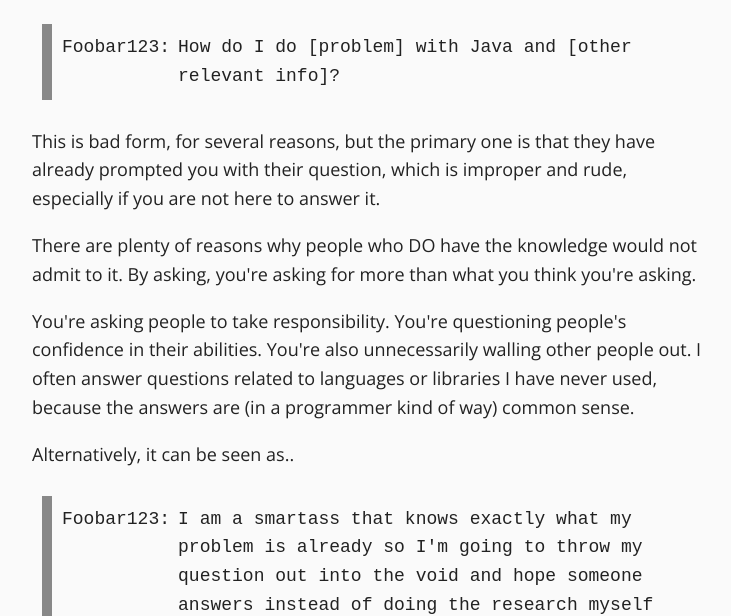
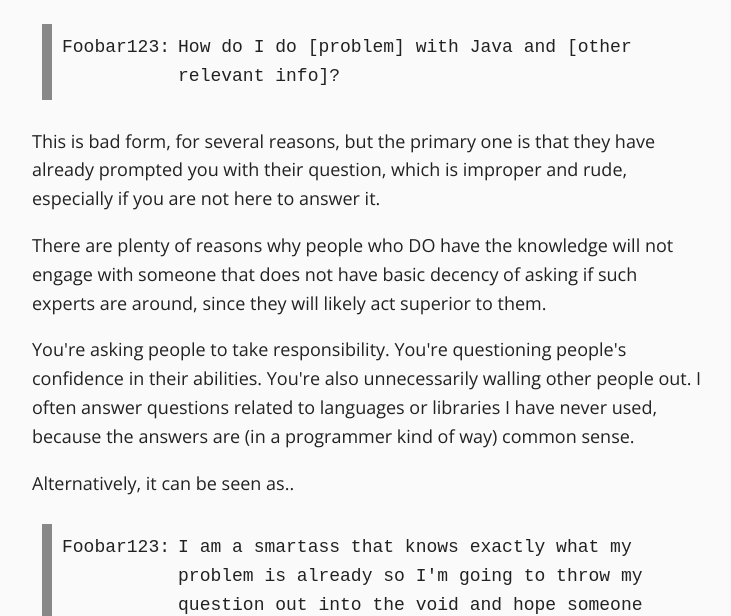
Before and after one commit to lewisakura/doasktoask.com, a plain HTML site: page index.html in a window 1280 px wide. Shown: the part 192-808 px from the top of the page, without its empty margins (272-1003 px from the left). Drawn offline with nearby package versions, Linux system fonts and the light colour scheme.

Commit message:
chore: slightly better copy

```diff
--- a/index.html
+++ b/index.html
@@ -28,8 +28,9 @@
                 their question, which is improper and rude, especially if you are not here to answer it.
             </p>
             <p>
-                There are plenty of reasons why people who DO have the knowledge would not admit to it. By asking,
-                you're asking for more than what you think you're asking.
+                There are plenty of reasons why people who DO have the knowledge will not engage with someone that does
+                not have basic decency of asking if such experts are around, since they will likely act superior to
+                them.
             </p>
             <p>
                 You're asking people to take responsibility. You're questioning people's confidence in their abilities.
```
